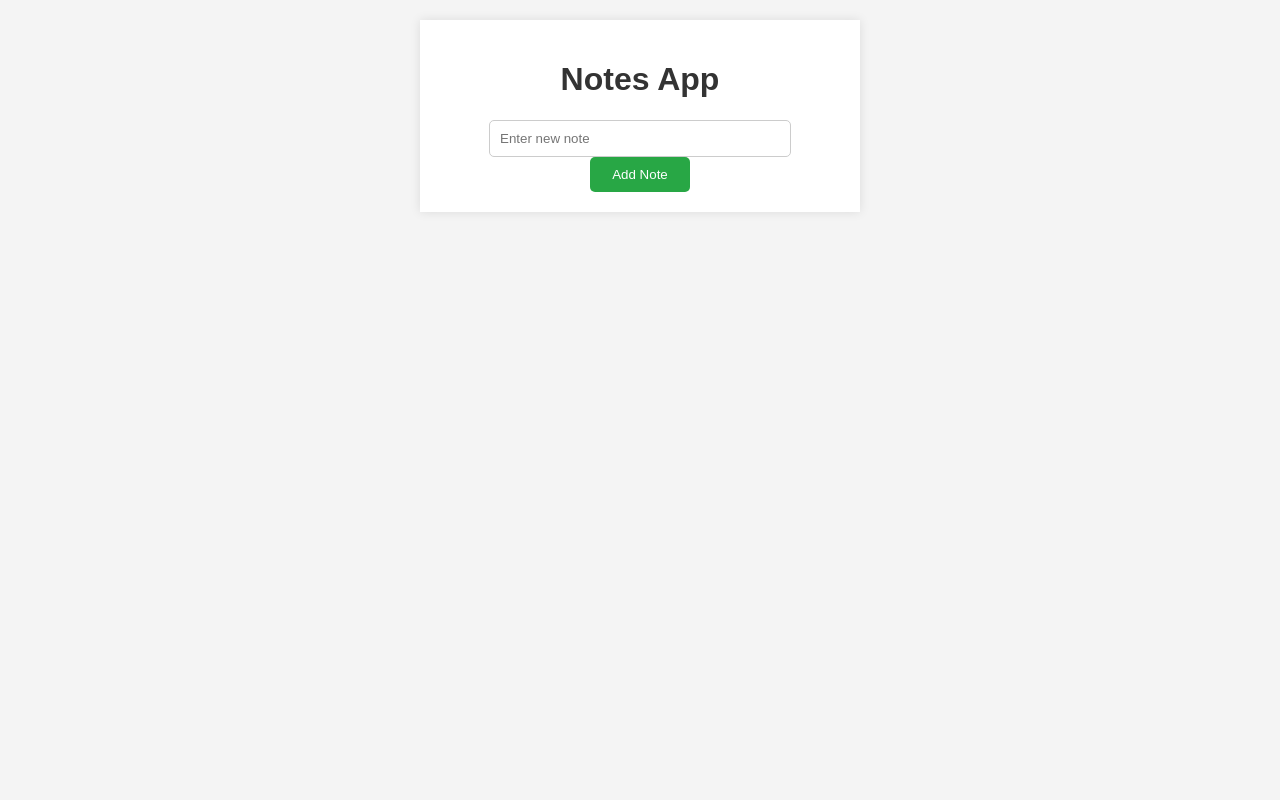
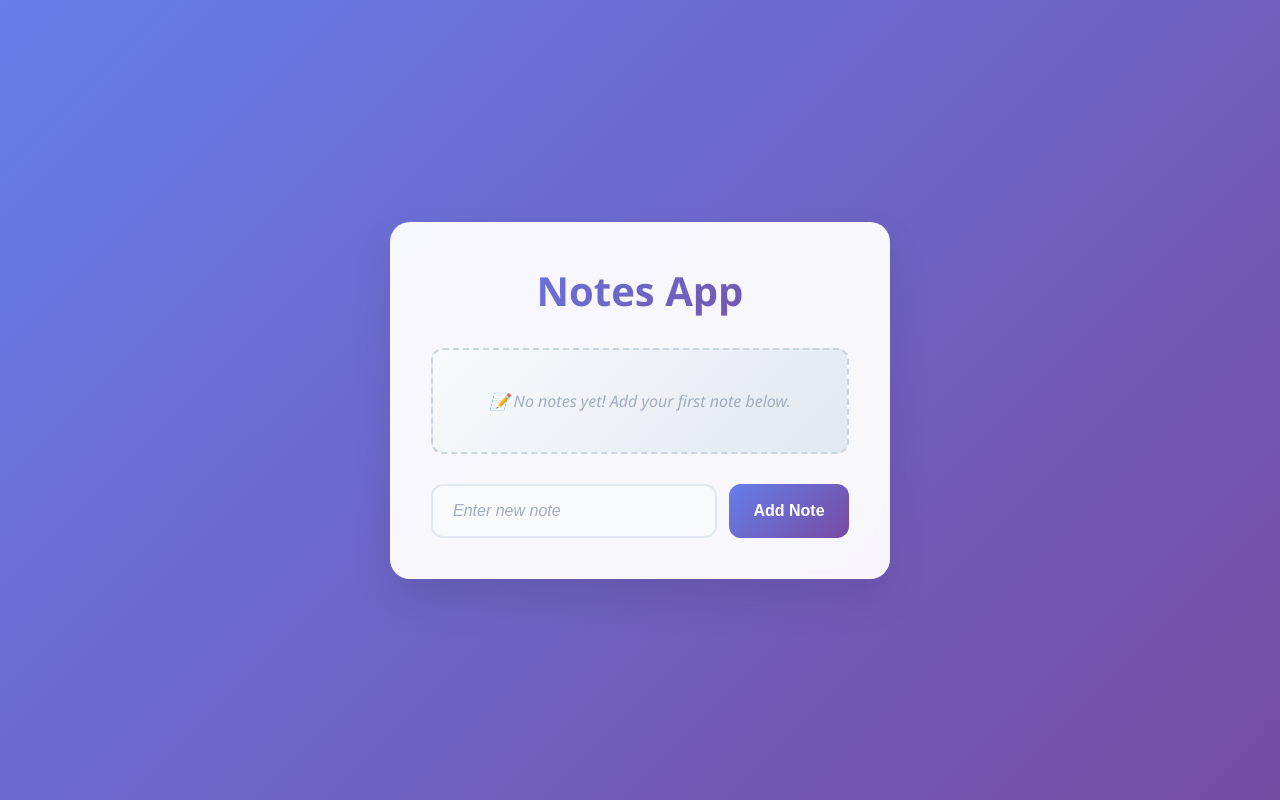
Before and after one commit to IsabelleRouxelin/Notes-app-fullstack, a website: page public/index.html in a window 1280 px wide. Drawn offline with Linux system fonts and the light colour scheme.

Commit message:
updated style sheet

```diff
--- a/public/styles.css
+++ b/public/styles.css
@@ -1,55 +1,214 @@
+* {
+    margin: 0;
+    padding: 0;
+    box-sizing: border-box;
+}
+
 body {
-    font-family: Arial, sans-serif;
-    background-color: #f4f4f4;
-    text-align: center;
-    margin: 20px;
+    font-family: 'Segoe UI', Tahoma, Geneva, Verdana, sans-serif;
+    background: linear-gradient(135deg, #667eea 0%, #764ba2 100%);
+    min-height: 100vh;
+    padding: 20px;
+    display: flex;
+    align-items: center;
+    justify-content: center;
 }
 
 .container {
-    max-width: 400px;
-    margin: 0 auto;
-    background: white;
-    padding: 20px;
-    box-shadow: 0 0 10px rgba(0, 0, 0, 0.1);
+    max-width: 500px;
+    width: 100%;
+    background: rgba(255, 255, 255, 0.95);
+    backdrop-filter: blur(10px);
+    border-radius: 20px;
+    padding: 40px;
+    box-shadow: 0 20px 40px rgba(0, 0, 0, 0.1);
+    border: 1px solid rgba(255, 255, 255, 0.2);
 }
 
 h1 {
-    color: #333;
+    color: #2d3748;
+    font-size: 2.5rem;
+    font-weight: 700;
+    margin-bottom: 30px;
+    text-align: center;
+    background: linear-gradient(135deg, #667eea, #764ba2);
+    -webkit-background-clip: text;
+    -webkit-text-fill-color: transparent;
+    background-clip: text;
 }
 
-ul {
-    list-style-type: none;
-    padding: 0;
+#data-list {
+    list-style: none;
+    margin-bottom: 30px;
+    max-height: 400px;
+    overflow-y: auto;
 }
 
-li {
-    background: #e3e3e3;
-    margin: 5px 0;
-    padding: 10px;
-    border-radius: 5px;
+#data-list::-webkit-scrollbar {
+    width: 6px;
 }
 
-form {
-    margin-top: 20px;
+#data-list::-webkit-scrollbar-track {
+    background: #f1f1f1;
+    border-radius: 10px;
 }
 
-input {
-    padding: 10px;
-    width: 70%;
-    border: 1px solid #ccc;
-    border-radius: 5px;
+#data-list::-webkit-scrollbar-thumb {
+    background: linear-gradient(135deg, #667eea, #764ba2);
+    border-radius: 10px;
+}
+
+#data-list li {
+    background: linear-gradient(135deg, #f8fafc, #e2e8f0);
+    margin: 12px 0;
+    padding: 18px 20px;
+    border-radius: 12px;
+    border-left: 4px solid #667eea;
+    box-shadow: 0 4px 15px rgba(0, 0, 0, 0.08);
+    transition: all 0.3s ease;
+    position: relative;
+    overflow: hidden;
+}
+
+#data-list li::before {
+    content: '';
+    position: absolute;
+    top: 0;
+    left: 0;
+    right: 0;
+    bottom: 0;
+    background: linear-gradient(135deg, rgba(102, 126, 234, 0.1), rgba(118, 75, 162, 0.1));
+    opacity: 0;
+    transition: opacity 0.3s ease;
+}
+
+#data-list li:hover {
+    transform: translateY(-2px);
+    box-shadow: 0 8px 25px rgba(0, 0, 0, 0.15);
+    border-left-color: #764ba2;
+}
+
+#data-list li:hover::before {
+    opacity: 1;
+}
+
+#data-form {
+    display: flex;
+    gap: 12px;
+    align-items: stretch;
+}
+
+#data-input {
+    flex: 1;
+    padding: 16px 20px;
+    border: 2px solid #e2e8f0;
+    border-radius: 12px;
+    font-size: 16px;
+    transition: all 0.3s ease;
+    background: #f8fafc;
+    outline: none;
+}
+
+#data-input:focus {
+    border-color: #667eea;
+    background: white;
+    box-shadow: 0 0 0 4px rgba(102, 126, 234, 0.1);
+}
+
+#data-input::placeholder {
+    color: #a0aec0;
+    font-style: italic;
 }
 
 button {
-    padding: 10px;
-    width: 25%;
+    padding: 16px 24px;
     border: none;
-    background: #28a745;
+    background: linear-gradient(135deg, #667eea, #764ba2);
     color: white;
+    font-size: 16px;
+    font-weight: 600;
+    border-radius: 12px;
     cursor: pointer;
-    border-radius: 5px;
+    transition: all 0.3s ease;
+    position: relative;
+    overflow: hidden;
+    min-width: 120px;
+}
+
+button::before {
+    content: '';
+    position: absolute;
+    top: 0;
+    left: -100%;
+    width: 100%;
+    height: 100%;
+    background: linear-gradient(90deg, transparent, rgba(255, 255, 255, 0.2), transparent);
+    transition: left 0.6s ease;
 }
 
 button:hover {
-    background: #218838;
+    transform: translateY(-2px);
+    box-shadow: 0 8px 25px rgba(102, 126, 234, 0.4);
 }
+
+button:hover::before {
+    left: 100%;
+}
+
+button:active {
+    transform: translateY(0);
+}
+
+/* Empty state styling */
+#data-list:empty::after {
+    content: "📝 No notes yet! Add your first note below.";
+    display: block;
+    text-align: center;
+    color: #a0aec0;
+    font-style: italic;
+    padding: 40px 20px;
+    background: linear-gradient(135deg, #f8fafc, #e2e8f0);
+    border-radius: 12px;
+    border: 2px dashed #cbd5e0;
+}
+
+/* Responsive design */
+@media (max-width: 600px) {
+    body {
+        padding: 15px;
+    }
+
+    .container {
+        padding: 30px 20px;
+    }
+
+    h1 {
+        font-size: 2rem;
+        margin-bottom: 25px;
+    }
+
+    #data-form {
+        flex-direction: column;
+        gap: 15px;
+    }
+
+    button {
+        min-width: auto;
+    }
+}
+
+/* Animation for new notes */
+@keyframes slideIn {
+    from {
+        opacity: 0;
+        transform: translateX(-20px);
+    }
+    to {
+        opacity: 1;
+        transform: translateX(0);
+    }
+}
+
+#data-list li {
+    animation: slideIn 0.3s ease-out;
+}
```
